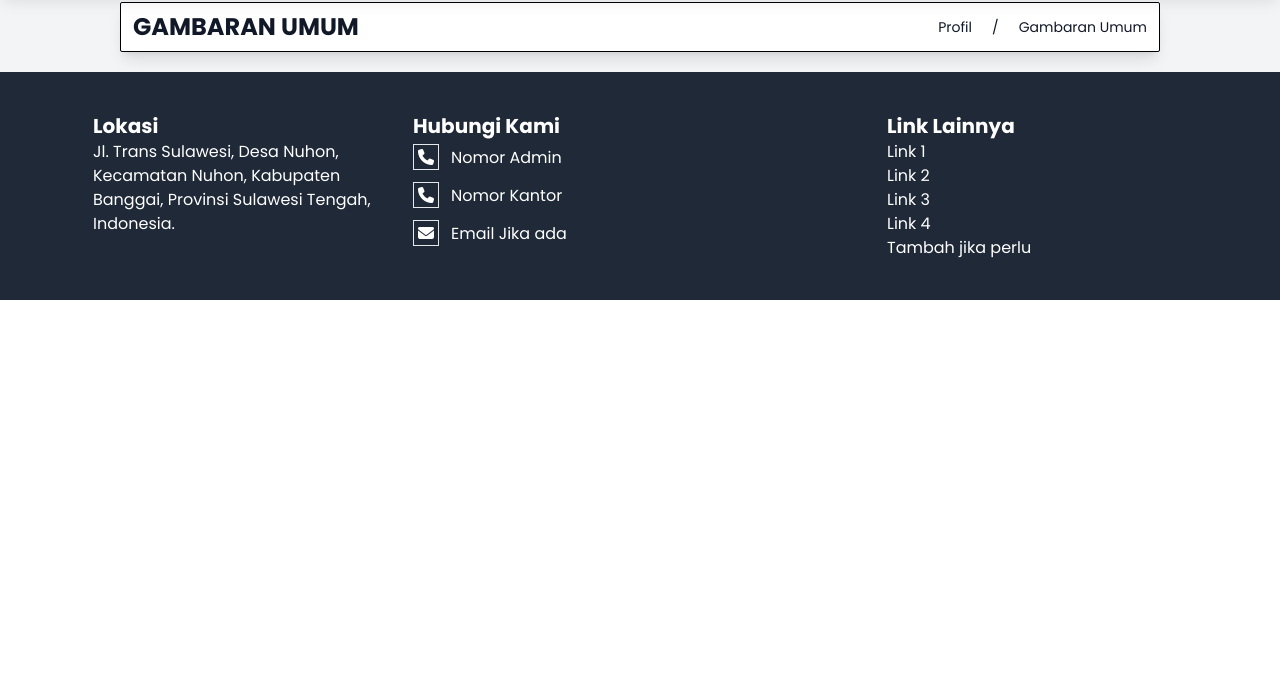
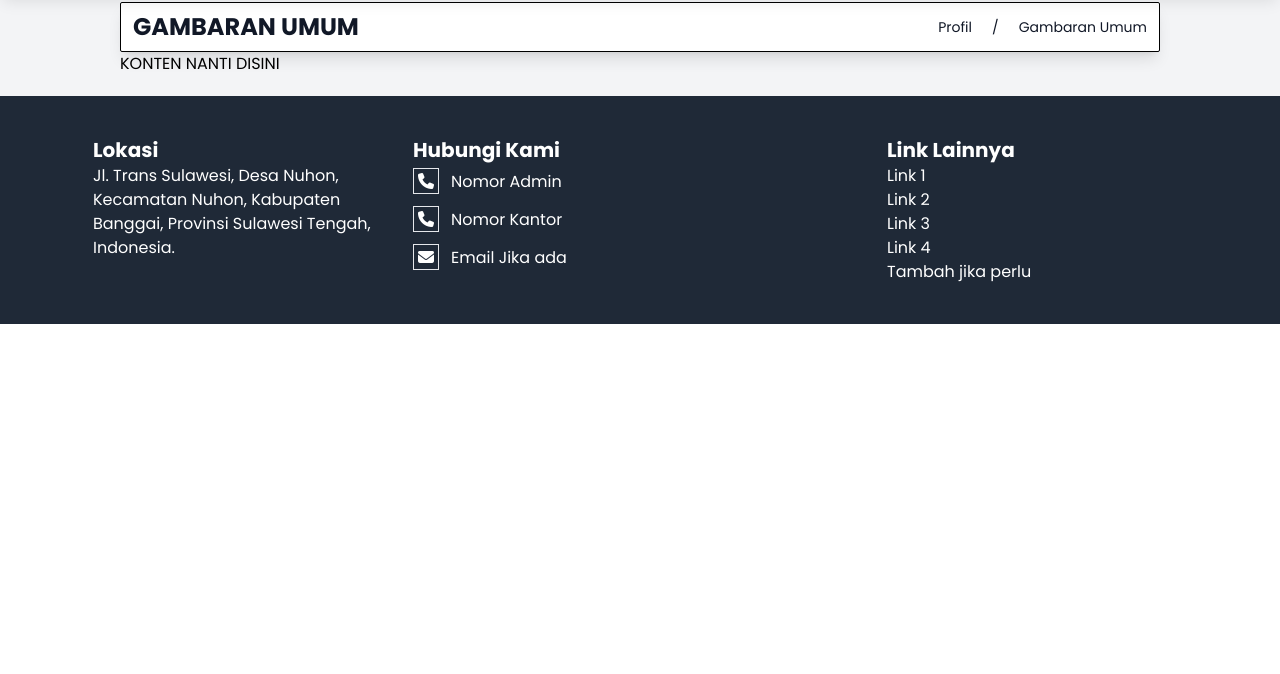
Before and after one commit to Ganntengg/ProjectKecamatanNuhon, a plain HTML site: page pages/gambaranumum.html in a window 1280 px wide. Shown: the part 126-800 px from the top of the page. Drawn offline with nearby package versions, Linux system fonts and the light colour scheme.

Commit message:
new page

```diff
--- a/pages/gambaranumum.html
+++ b/pages/gambaranumum.html
@@ -40,6 +40,9 @@
           </div>
         </div>
         <!-- Konten Utama -->
+        <div>
+          <h3>KONTEN NANTI DISINI</h3>
+        </div>
       </div>
     </section>
     <footer
```
